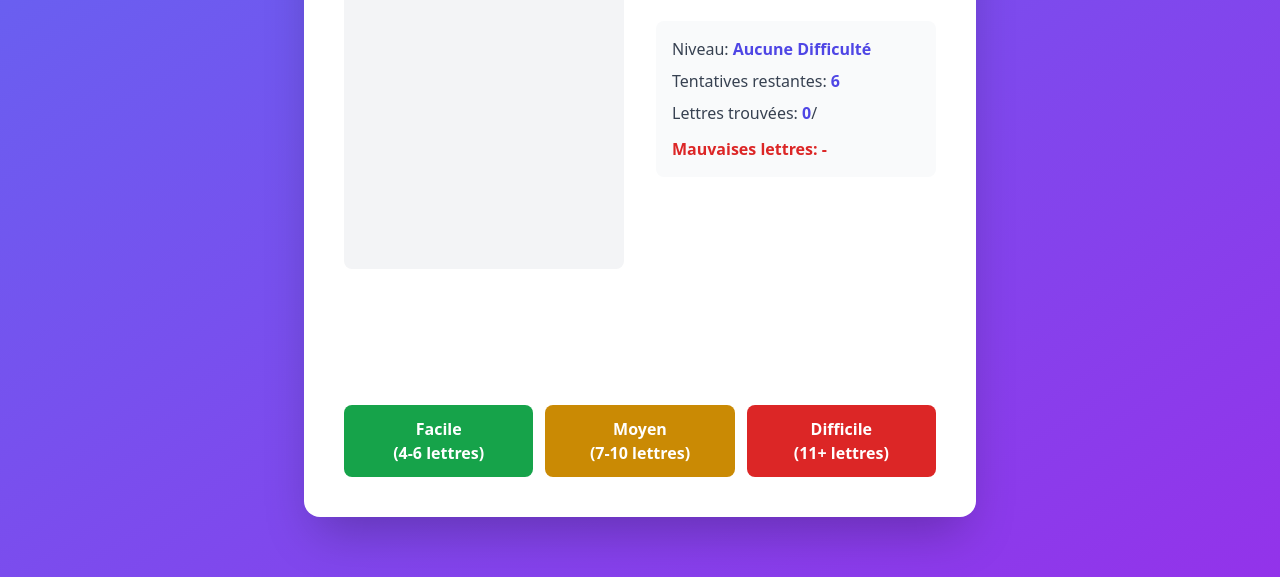
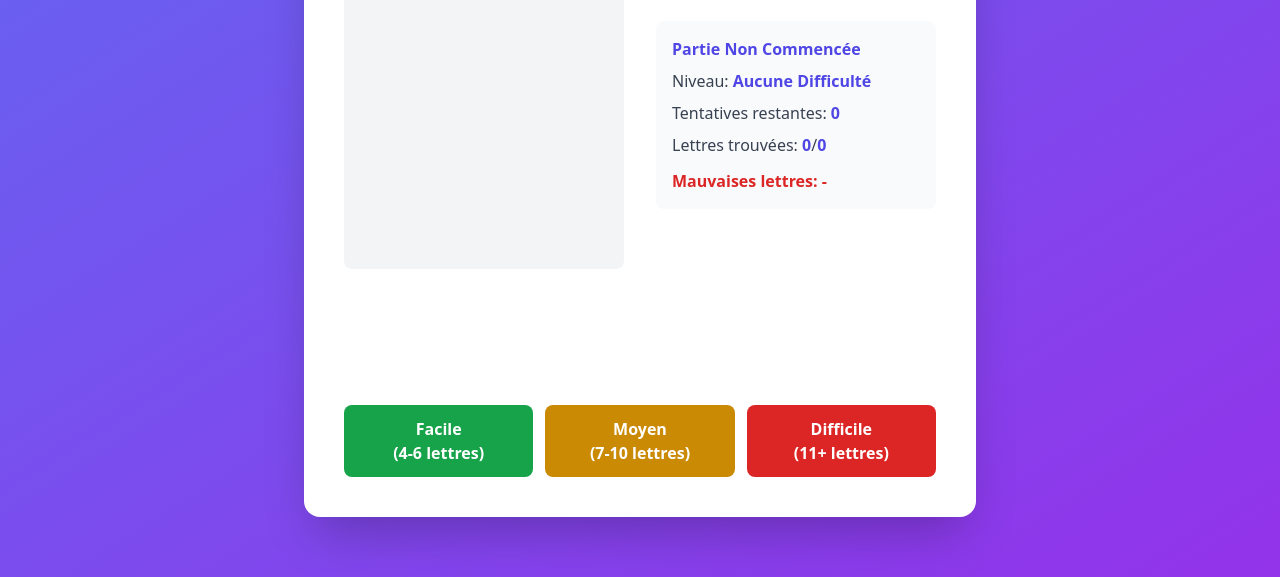
Before and after one commit to AllanDe9/Projet-jeu-du-pendu-, a website with bundled scripts: page index.html in a window 1280 px wide. Shown: the part 223-800 px from the top of the page. Built offline with nearby package versions, Linux system fonts and the light colour scheme.

Commit message:
add game not started view

```diff
--- a/game.js
+++ b/game.js
@@ -123,6 +123,9 @@ function newGame(difficulty = null) {
     const difficultyParams = difficultyLengths[difficulty];
     document.getElementById('difficulty').textContent = `${difficultyParams.name}`;
     document.getElementById('difficulty').classList = `${difficultyParams.color}`;
+    if(difficulty !== null){
+        document.getElementById('gameStatus').classList = `hidden`;
+    }
 }
 
 document.getElementById('btneasy').addEventListener('click', () => newGame('easy'));
--- a/index.html
+++ b/index.html
@@ -19,11 +19,11 @@
             <div class="flex flex-col justify-between">
                 <div>
                     <div id="word" class="text-3xl font-bold text-indigo-600 font-mono mb-6 tracking-widest min-h-12 flex items-center justify-center">_ _ _ _ _</div>
-
                     <div class="bg-gray-50 p-4 rounded-lg mb-4">
+                        <p class="text-gray-700 mb-2"><strong id="gameStatus" class="text-indigo-600">Partie Non Commencée</strong></p>
                         <p class="text-gray-700 mb-2">Niveau: <strong id="difficulty" class="text-indigo-600">Aucune Difficulté</strong></p>
-                        <p class="text-gray-700 mb-2">Tentatives restantes: <strong id="tries" class="text-indigo-600">6</strong></p>
-                        <p id="letters-info" class="text-gray-700 mb-3">Lettres trouvées: <strong id="found-letters" class="text-indigo-600">0</strong>/<strong id="total-letters" class="text-indigo-600"></strong></p>
+                        <p class="text-gray-700 mb-2">Tentatives restantes: <strong id="tries" class="text-indigo-600">0</strong></p>
+                        <p id="letters-info" class="text-gray-700 mb-3">Lettres trouvées: <strong id="found-letters" class="text-indigo-600">0</strong>/<strong id="total-letters" class="text-indigo-600">0</strong></p>
                         <div class="text-red-600 font-bold break-words">
                             Mauvaises lettres: <span id="wrong-list">-</span>
                         </div>
```
